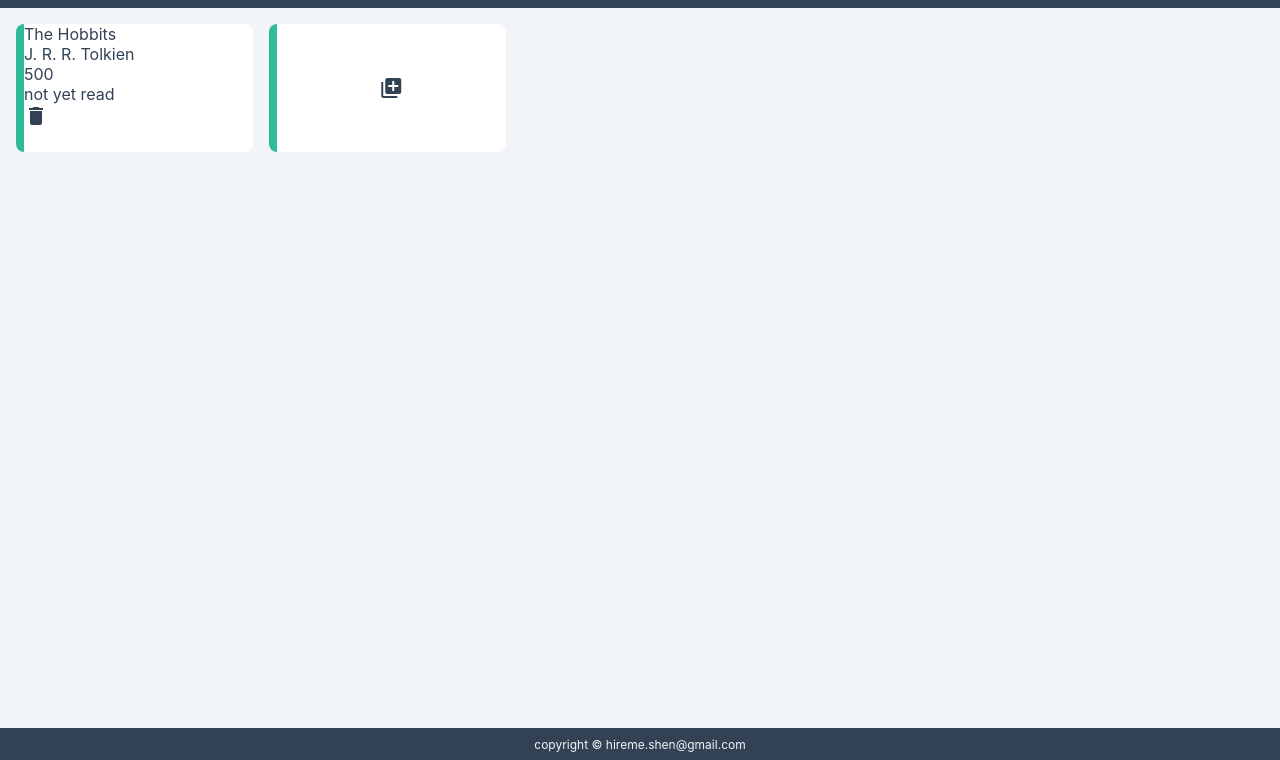
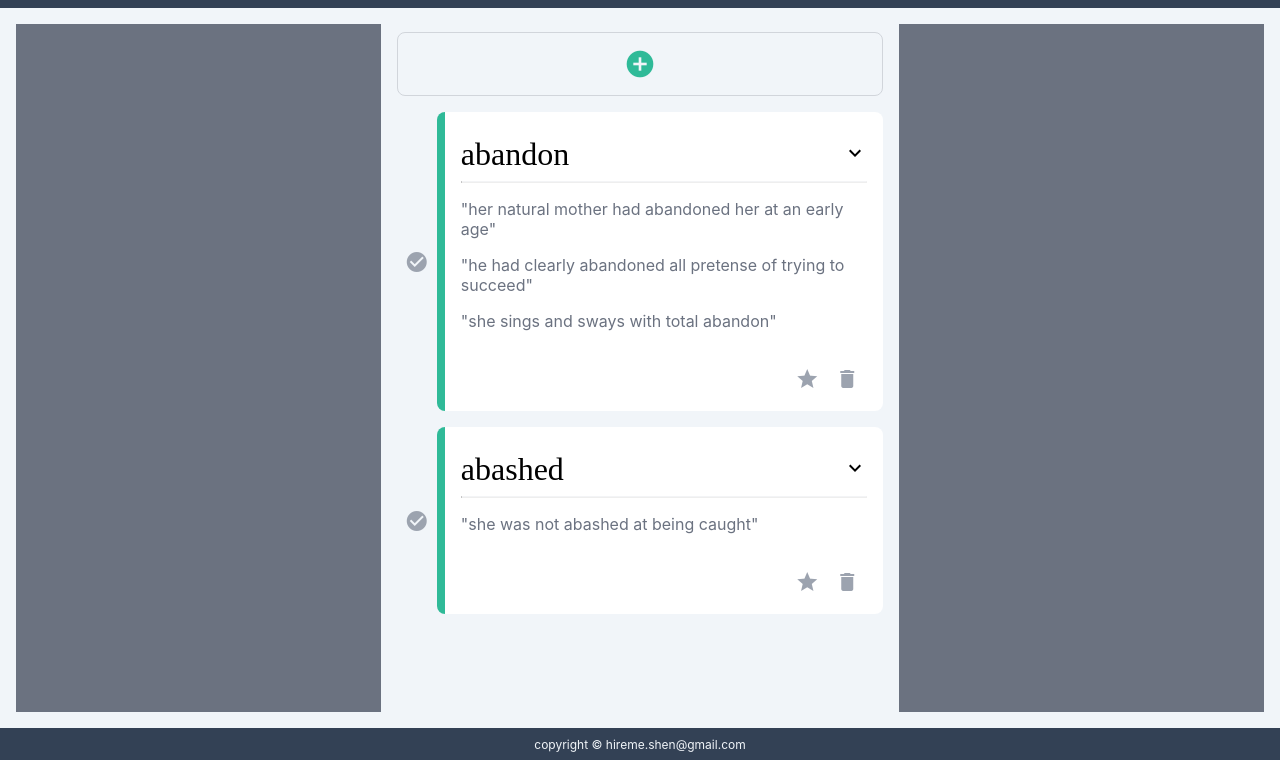
Before and after one commit to helloShen/lilypads-vocabulary, a website: page index.html in a window 1280 px wide. Shown: the part 40-800 px from the top of the page. Drawn offline with nearby package versions, Linux system fonts and the light colour scheme.

Commit message:
half finish

```diff
--- a/css/main.css
+++ b/css/main.css
@@ -1,6 +1,10 @@
 @import url('./norm.css');
 
+/* google material icons */
 @import url('https://fonts.googleapis.com/icon?family=Material+Icons');
+
+/* google fonts poppins */
+@import url('https://fonts.googleapis.com/css2?family=Poppins:wght@300;400;500;600;700&display=swap');
 
 :root {
     --black: #000000;
@@ -61,27 +65,154 @@ body {
     padding: 1rem;
     background-color: var(--slate-100);
     display: grid;
-    grid-template-columns: repeat(auto-fill, minmax(14rem, 1fr));
-    align-content: start;
+    grid-template-columns: 3fr minmax(30rem, 4fr) 3fr;
+    grid-template-rows: 1fr;
     gap: 1rem;
 }
 
+.left {
+    background-color: var(--gray-500);
+}
+
+.mid {
+
+}
+
+.addVocabulary {
+    /* style */
+    height: 4rem;
+    border: 1px solid var(--gray-300);
+    border-radius: .5rem;
+    margin: .5rem 0;
+    /* inner layout */
+    display: grid;
+    align-items: center;
+    justify-items: center;
+}
+
+.addVocabulary > i {
+    font-size: 2rem;
+    color: var(--slate-green-100);
+}
+
+.vocabulary {
+    display: grid;
+    grid-template-columns: 2.5rem 1fr;
+}
+
+.material-icons {
+    color: var(--gray-400);
+}
+
+.learned {
+    font-size: 1.5rem;
+    line-height: 1.5rem;
+    margin: .5rem;
+    align-self: center;
+    justify-self: center;
+}
+
 .card {
-    height: 8rem;
+    /* style */
     background-color: var(--white);
+    padding: 1rem;
+    margin: .5rem 0;
     border-radius: .5rem;
     border-left: .5rem solid var(--slate-green-100);
+    /* grid layout */
+    display: grid;
+    grid-template-columns: 1fr;
+    grid-template-rows: 1fr 2rem;
+    gap: 1rem;
 }
 
-.addBook {
+details {
+    margin: .5rem 0;
+}
+
+details > summary {
+    /* style */
+    font-family: 'Times New Roman', Times, serif;
+    font-size: 2rem;
+    color: var(--black);
+    cursor: pointer;
+    /* inner layout */
+    display: grid;
+    grid-auto-flow: column;
+    justify-content: space-between;
+}
+
+details > summary::-webkit-details-marker,
+details > summary::marker {
+    display: none;
+    content: "";
+}
+
+details > summary::after {
+    justify-self: end;
+    content: url("../assets/img/expand_more.svg");
+    transition: transform .1s;
+}
+
+details[open] > summary::after {
+    transform: rotate(180deg);
+    transition: transform .1s;
+}
+
+details > .pronounce,
+details > .meaning {
+    margin: .5rem 1rem;
+    font-family: "poppins" sans-serif;
+    font-size: .75rem;
+    color: var(--gray-500)
+}
+
+details > .pronounce {
+    font-weight: bold;
+}
+
+
+hr {
+    border-top: 1px solid var(--gray-100);
+    margin: .5rem 0;
+}
+
+.sentence {
+    margin: 1rem 0;
+    font-family: "poppins" sans-serif;
+    color: var(--gray-500)
+}
+
+
+.ctrls {
+    /* global layout */
+    grid-row: 2 / span 1;
+    /* inner layout */
+    display: grid;
+    grid-auto-flow: column;
+    align-items: center;
+    justify-items: center;
+    justify-content: end;
+}
+
+.ctrls > .material-icons {
+    font-size: 1.5rem;
+    margin: 0 .5rem;
+}
+
+/* .addBook {
     display: grid;
     align-items: center;
     justify-items: center;
     cursor: pointer;
-}
+} */
 
-.addBookForm {
+/* .addBookForm {
     display: none;
+} */
+
+.right {
+    background-color: var(--gray-500);
 }
 
 .footer {
--- a/index.html
+++ b/index.html
@@ -13,18 +13,36 @@
         <span class="logo">SHEN</div>
     </div>
     <div class="main">
-        <div class="card">
-            <div class="title">The Hobbits</div>
-            <div class="author">J. R. R. Tolkien</div>
-            <div class="pages">500</div>
-            <div class="read">not yet read</div>
-            <i class="delete material-icons">delete</i>
+        <div class="left"></div>
+        <div class="mid">
+            <div class="addVocabulary"><i class="material-icons">add_circle</i></div>
+            <div class="vocabulary">
+                <i class="learned material-icons">check_circle</i>
+                <div class="card">
+                    <div class="text">
+                        <details>
+                            <summary class="word">hello</summary>
+                            <div class="pronounce">[həˈlō]</div>
+                            <div class="meaning">used as a greeting or to begin a phone conversation.</div>
+                            <div class="meaning">say or shout “hello”; greet someone.</div>
+                        </details>
+                        <hr>
+                        <div class="sentence">"Hello , can I help you with something?"</div>
+                        <div class="sentence">"I pressed the phone button and helloed."</div>
+                    </div>
+                    <div class="ctrls">
+                        <i class="important material-icons">star</i>
+                        <i class="delete material-icons">delete</i>
+                    </div>
+                </div>
+            </div>
         </div>
-        <div class="card addBook">
+        <div class="right"></div>
+        <!-- <div class="card addBook">
             <i class="material-icons">library_add</i>
-        </div>
+        </div> -->
     </div>
-    <form class="addBookForm">
+    <!-- <form class="addBookForm">
         <label for="title">Title: </label>
         <input type="text" name="title" id="title">
         <label for="author">Author: </label>
@@ -34,7 +52,7 @@
         <label for="read">Alread read</label>
         <input type="checkbox" name="read" id="read">
         <button class="submitAddBookForm">Add book</button>
-    </form>
+    </form> -->
     <div class="footer">
         <div class="text">
             copyright © <span class="email">hireme.shen@gmail.com</span>
--- /dev/null
+++ b/js/dictionary.js
@@ -0,0 +1,61 @@
+function Dictionary() {
+    this.vocabularies = [];
+}
+
+Dictionary.prototype.add = function(v) {
+    this.vocabularies.push(v);
+}
+
+function Vocabulary(word, pronounce, meaning, sentence) {
+    this.id = this.getId();
+    this.word = word;
+    this.pronounce = pronounce;
+    this.meanings = [];
+    this.sentences = [];
+    if (meaning) {
+        if (Array.isArray(meaning)) {
+            this.meanings = meaning;
+        } else {
+            this.meanings.push(meaning);
+        }
+    }
+    if (sentence) {
+        if (Array.isArray(sentence)) {
+            this.sentences = sentence;
+        } else {
+            this.sentences.push(sentence);
+        }
+    }
+    this.learned = false;
+    this.important = false;
+}
+
+Vocabulary.prototype.getId = function() {
+    const millis = Date.now();
+    const randomInt = Math.floor(Math.random() * 1000);
+    return millis * 1000 + randomInt;
+};
+
+
+/* Test */
+/*
+abandon           [ə'bændən]            vt.  放弃,沉溺n.  放任
+abashed           [ə'bæʃt]              adj.  1  (在人前) 感觉羞愧的,局促不安的,困窘的; 2. [因…]局促不安的
+abate             [ə'beit]              vt.  缓和,减弱,减少,废除vi.  缓和,减弱,减少
+abdicate          [æbdi'keit]           vt.  放弃vi.  逊位
+abduct            [æb'dʌkt]             vt.  诱拐,绑走
+abhor             [əb'hɔ:]              vt.  憎恶,痛恨
+abhorrent         [əb'hɔrənt]           a.  令人憎恨的,可恶的,不一致的,相反的,厌恶的
+ability           [ə'biliti]            n.  能力,才干
+ablaze            [ə'bleiz]             a.  着火的,闪亮的,激昂的ad.  着火,闪耀
+abnormal          [æb'nɔ:məl]           a.  不正常
+*/
+const abandon = new Vocabulary('abandon', "[ə'bændən]", ['cease to support or look after (someone); desert.', 'give up completely (a course of action, a practice, or a way of thinking).', 'complete lack of inhibition or restraint.'], ['her natural mother had abandoned her at an early age', 'he had clearly abandoned all pretense of trying to succeed', 'she sings and sways with total abandon']);
+console.log(abandon);
+
+const abashed = new Vocabulary('abashed', '', ['embarrassed, disconcerted, or ashamed.'], ['she was not abashed at being caught']);
+
+export const dictionary = new Dictionary();
+dictionary.add(abandon);
+dictionary.add(abashed);
+console.log(dictionary);
--- a/js/main.js
+++ b/js/main.js
@@ -1,59 +1,46 @@
-import { library  } from "./library.js";
+import { dictionary } from "./dictionary.js";
 
-const addBookBtn = document.querySelector('.addBook');
-const form = document.querySelector('.addBookForm');
-addBookBtn.addEventListener('click', () => {
-    form.style.display = 'block';
-});
+import mustache from "../node_modules/mustache/mustache.mjs";
 
-const main = document.querySelector('div.main');
-function addBookToLibrary(e) {
-    e.preventDefault();
-    const title = form.querySelector('input[id="title"]').value;
-    const author = form.querySelector('input[id="author"]').value;
-    const pages = form.querySelector('input[id="pages"]').value;
-    const read = form.querySelector('input[id="read"]').checked;
-    library.addBook(title, author, pages, read);
-    displayLibrary();
-    form.reset();
-    form.style.display = 'none';
+const template =
+`
+            <div class="vocabulary">
+                <i class="learned material-icons">check_circle</i>
+                <div class="card">
+                    <div class="text">
+                        <details>
+                            <summary class="word">{{word}}</summary>
+                            <div class="pronounce">{{pronounce}}</div>
+                            {{#meanings}}
+                            <div class="meaning">{{.}}</div>
+                            {{/meanings}}
+                        </details>
+                        <hr>
+                        {{#sentences}}
+                        <div class="sentence">"{{.}}"</div>
+                        {{/sentences}}
+                    </div>
+                    <div class="ctrls">
+                        <i class="important material-icons">star</i>
+                        <i class="delete material-icons">delete</i>
+                    </div>
+                </div>
+            </div>
+`;
+
+function clear() {
+    const cards = document.querySelectorAll('.vocabulary');
+    cards.forEach((card) => card.remove());
 }
 
-const submitAddBookFormBtn = document.querySelector('.submitAddBookForm');
-submitAddBookFormBtn.addEventListener('click', (e) => addBookToLibrary(e));
-
-function insertCard(book) {
-    const card = document.createElement('div');
-    const title = document.createElement('div');
-    const author = document.createElement('div');
-    const pages = document.createElement('div');
-    const read = document.createElement('div');
-
-    card.classList.add('card');
-    card.dataset['id'] = book.id;
-    title.classList.add('title');
-    author.classList.add('author');
-    pages.classList.add('pages');
-    read.classList.add('read');
-    title.innerHTML = book.title;
-    author.innerHTML = book.author;
-    pages.innerHTML = book.pages;
-    read.innerHTML = book.read;
-    card.appendChild(title);
-    card.appendChild(author);
-    card.appendChild(pages);
-    card.appendChild(read);
-    main.appendChild(card);
+function display() {
+    clear();
+    const mid = document.querySelector('.mid');
+    dictionary.vocabularies.forEach((v) => {
+        const card = mustache.render(template, v);
+        mid.insertAdjacentHTML('beforeend', card);
+    });
 }
 
-const addBook = document.querySelector('.card.addBook');
-function displayLibrary() {
-    clearCards();
-    library.books.forEach((book) => insertCard(book));
-    main.appendChild(addBook);
-}
-
-function clearCards() {
-    const cards = document.querySelectorAll('.card');
-    cards.forEach((card) => card.remove());
-}
+/* Test */
+display();
```
Also changed, not shown: package.json (added, +15 -0 lines), assets/img/expand_more.svg (added), 2 other files.
